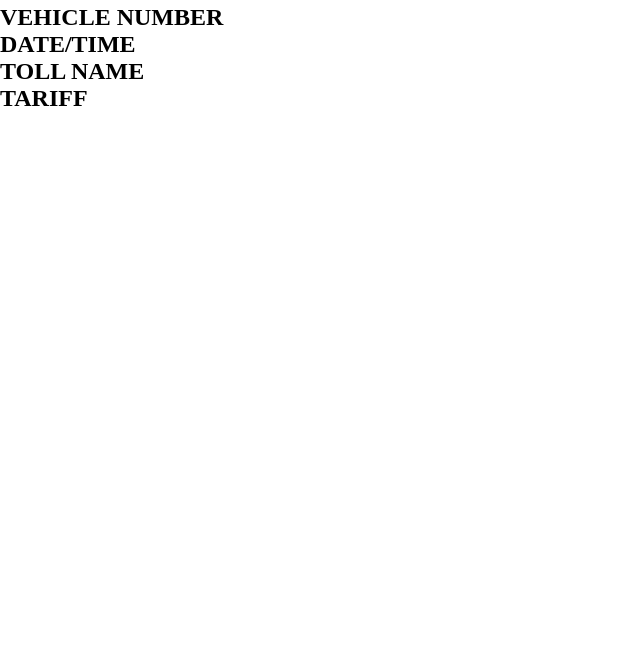
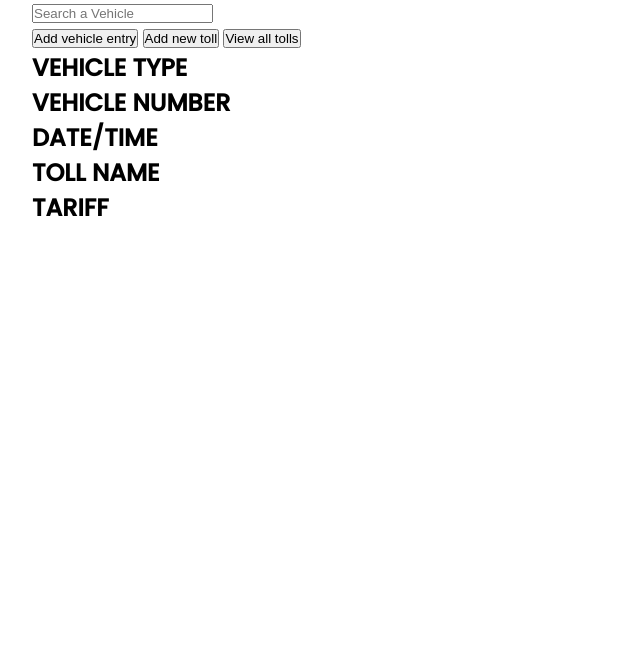
Before and after one commit to aruntutter/toll-management-application, a plain HTML site: page index.html in a window 1280 px wide. Shown: the part 142-800 px from the top of the page, without its empty margins (0-640 px from the left). Drawn offline with Linux system fonts and the light colour scheme.

Commit message:
body and container styling added

```diff
--- a/style.css
+++ b/style.css
@@ -21,3 +21,17 @@
   --clr-text-black: #000000;
   --clr-text-light: #2C3E50;
 }
+
+body {
+  background-color: var(--clr-bg);
+  color: var(--clr-text-black);
+  font-size: 1rem;
+  font-family: var(--font-one);
+}
+
+.container {
+  padding: 2rem;
+  display: flex;
+  flex-direction: column;
+  align-items: start;
+}
```
Also changed, not shown: index.html (+1 -0 lines).
